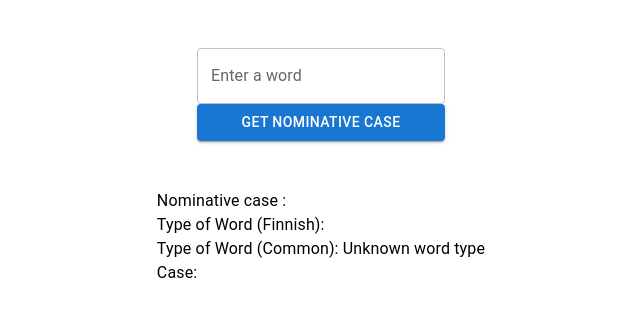
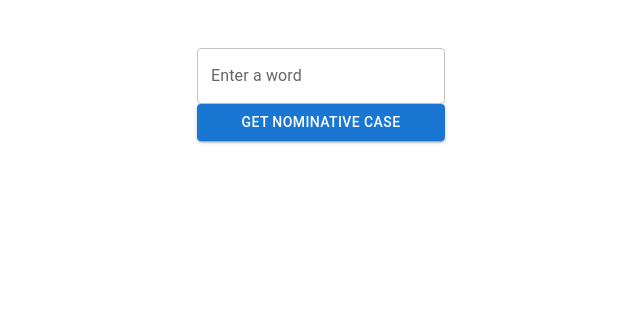
Before and after one commit to ochertkova/case-wizard, a React (Create React App) app: page / in a window 1280 px wide. Shown: the top 316 px of the page, without its empty margins (319-959 px from the left). Built offline with nearby package versions, Linux system fonts and the light colour scheme.

Commit message:
WordInfo: add WordInfoProps for component with one key word App: fix conditional rendering of WordInfo on result value. Fix result state definition WordInfo.test: add test for WordInfo component

```diff
--- a/src/App.css
+++ /dev/null
@@ -1,38 +0,0 @@
-.App {
-  text-align: center;
-}
-
-.App-logo {
-  height: 40vmin;
-  pointer-events: none;
-}
-
-@media (prefers-reduced-motion: no-preference) {
-  .App-logo {
-    animation: App-logo-spin infinite 20s linear;
-  }
-}
-
-.App-header {
-  background-color: #282c34;
-  min-height: 100vh;
-  display: flex;
-  flex-direction: column;
-  align-items: center;
-  justify-content: center;
-  font-size: calc(10px + 2vmin);
-  color: white;
-}
-
-.App-link {
-  color: #61dafb;
-}
-
-@keyframes App-logo-spin {
-  from {
-    transform: rotate(0deg);
-  }
-  to {
-    transform: rotate(360deg);
-  }
-}
--- a/src/App.tsx
+++ b/src/App.tsx
@@ -1,5 +1,4 @@
 import React, { useState } from "react";
-import "./App.css";
 import axios from "axios";
 import { FormControl, TextField, Stack, Button, Box } from "@mui/material";
 import WordInfo from "./components/WordInfo/WordInfo";
@@ -7,7 +6,7 @@ import WordInfo from "./components/WordInfo/WordInfo";
 const BASE_URL = "http://localhost:3004";
 
 function App() {
-  const [result, setResult] = useState({} as WordDef);
+  const [result, setResult] = useState<WordDef | undefined>(undefined);
   const [searchText, setSearchText] = useState("");
 
   console.log("search text is", searchText);
@@ -18,15 +17,6 @@ function App() {
       .then((resp) => resp.data)
       .then(setResult);
   };
-
-  console.log(result);
-
-  const {
-    type_finnish: type_f,
-    nominative: nom,
-    word_type: wt,
-    case: wcase,
-  } = result;
 
   return (
     <Stack
@@ -59,15 +49,8 @@ function App() {
           </Button>
         </Stack>
       </Box>
-      {result !== null && <WordInfo {...result} />}
+      {result && <WordInfo word={result} />}
     </Stack>
-    // <>
-    //   <input
-    //     type="text"
-    //     onChange={(e) => setSearchText(e.target.value)}
-    //   ></input>
-    //   <input type="button" onClick={doSearch} />
-    // </>
   );
 }
 
--- a/src/components/WordInfo/WordInfo.tsx
+++ b/src/components/WordInfo/WordInfo.tsx
@@ -9,15 +9,19 @@ const getWordType = (wordTypeCode: String) => {
   }
 };
 
-const WordInfo = (props: WordDef) => {
-  const commonWordType = getWordType(props.word_type);
+interface WordInfoProps {
+  word: WordDef
+}
+
+const WordInfo = ({ word }: WordInfoProps) => {
+  const commonWordType = getWordType(word.word_type);
   return (
     <Box padding={3}>
       <Stack>
-        <Typography>Nominative case : {props.nominative}</Typography>
-        <Typography>Type of Word (Finnish): {props.type_finnish}</Typography>
+        <Typography>Nominative case : {word.nominative}</Typography>
+        <Typography>Type of Word (Finnish): {word.type_finnish}</Typography>
         <Typography>Type of Word (Common): {commonWordType}</Typography>
-        <Typography> Case: {props.case}</Typography>
+        <Typography>Case: {word.case}</Typography>
       </Stack>
     </Box>
   );
```
Also changed, not shown: 1 other file (tests, documents, lock files or other folders).
